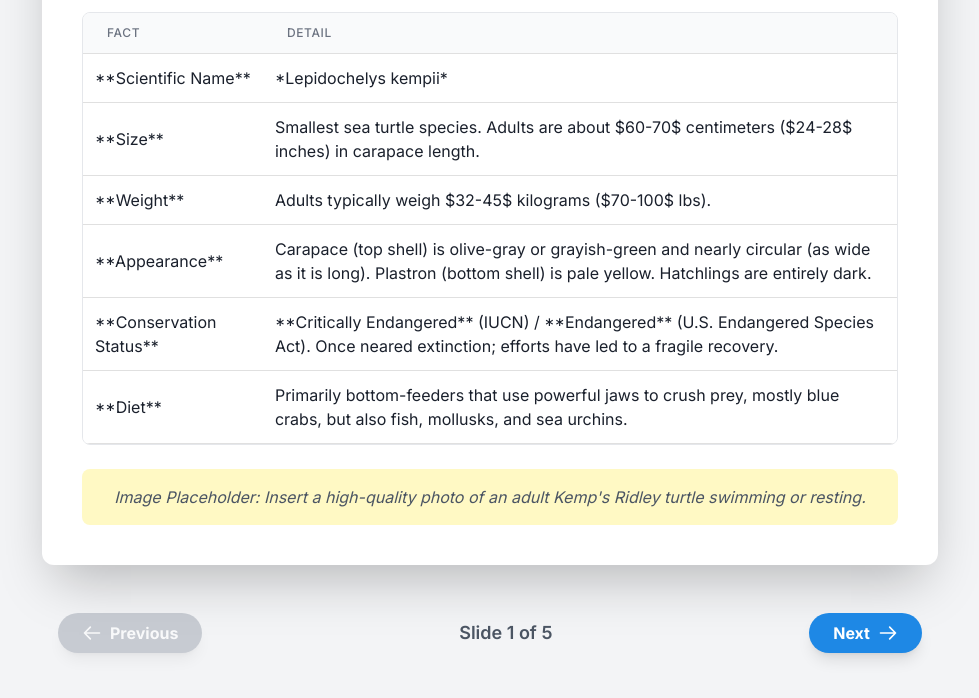
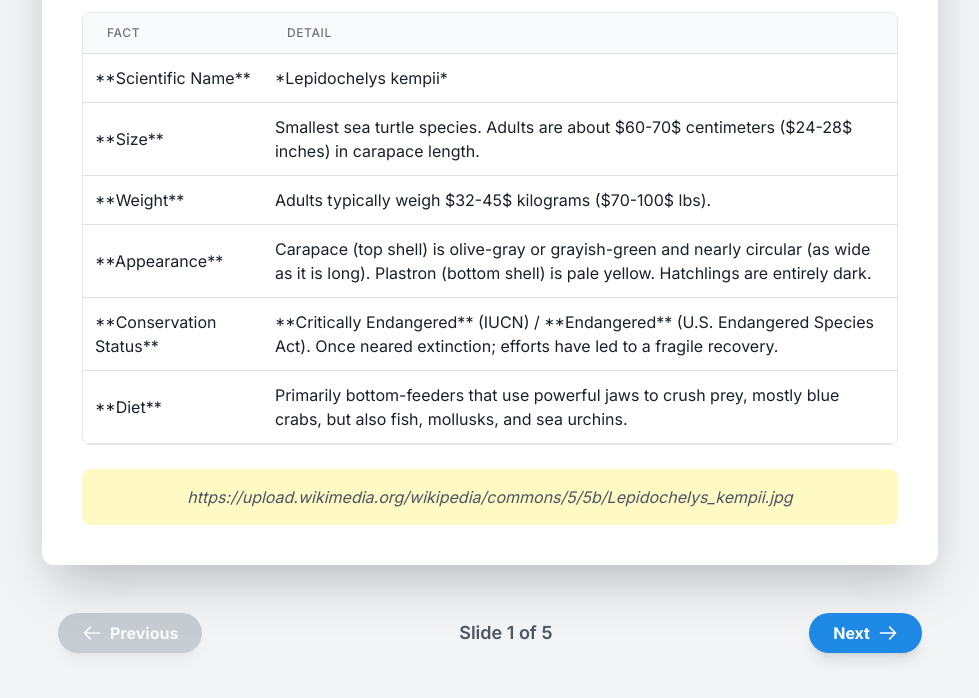
Before and after one commit to DuncanMcCor/TurtleProject, a plain HTML site: page kimp.html in a window 1280 px wide. Shown: the part 310-1008 px from the top of the page, without its empty margins (150-1129 px from the left). Drawn offline with nearby package versions, Linux system fonts and the light colour scheme.

Commit message:
Update kimp.html

```diff
--- a/kimp.html
+++ b/kimp.html
@@ -99,7 +99,7 @@
                 </table>
             </div>
             <div class="mt-6 p-4 bg-sand-yellow rounded-lg text-center">
-                <p class="italic text-gray-600">Image Placeholder: Insert a high-quality photo of an adult Kemp's Ridley turtle swimming or resting.</p>
+                <p class="italic text-gray-600">https://upload.wikimedia.org/wikipedia/commons/5/5b/Lepidochelys_kempii.jpg</p>
                 <!-- Image Tag for display -->
                 <p class="text-sm font-semibold text-turtle-green"></p>
             </div>
```
